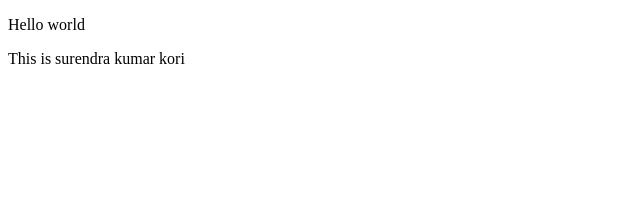
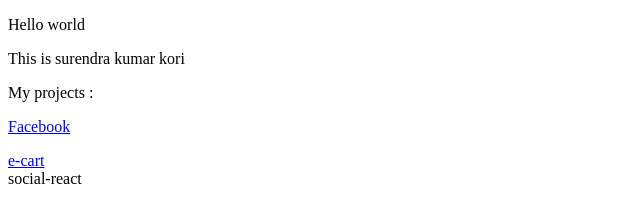
Before and after one commit to Surendrakori/Surendrakori.github.io, a plain HTML site: page index.html in a window 1280 px wide. Shown: the whole page, without its empty margins (0-640 px from the left). Drawn offline with Linux system fonts and the light colour scheme.

Commit message:
Update index.html

```diff
--- a/index.html
+++ b/index.html
@@ -8,5 +8,11 @@
 <body>
 <p>Hello world</p>
 <p>This is surendra kumar kori</p>
+    <div>
+<p>My projects : </p>
+    <div><p><a href="https://surendrakori.github.io/FacebookProject/ ">Facebook</p></a></div>
+    <div><a href="https://github.com/Surendrakori/ecomm-react">e-cart</a></div>
+    <div><a>social-react</a></div>
+        </div>
 </body>
 </html>
```
